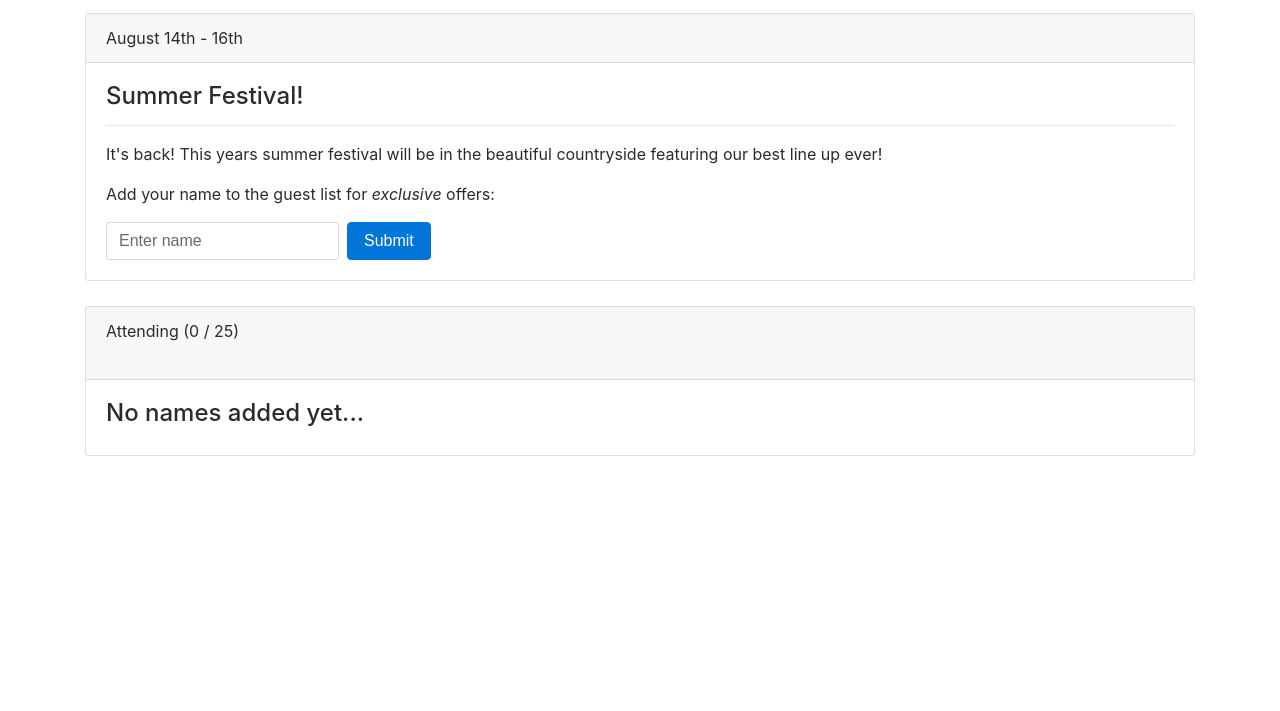
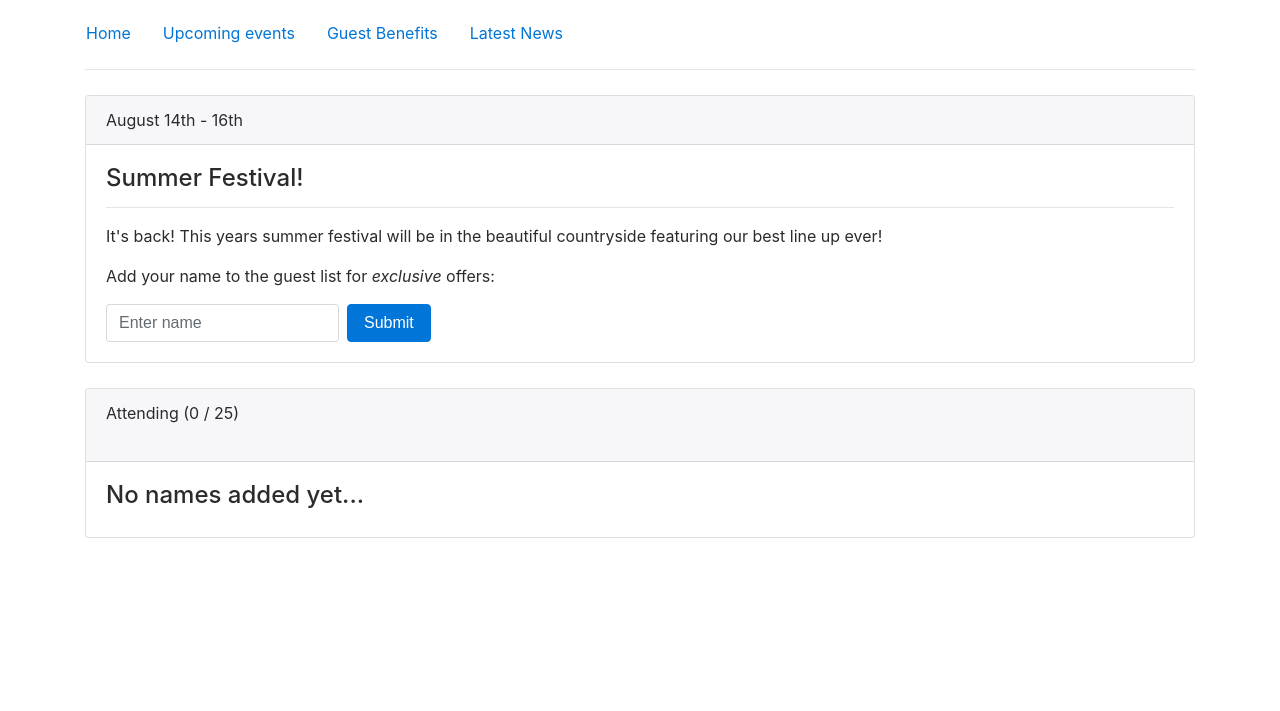
Before and after one commit to MartaP93/vue-guests-list, a plain HTML site: page index.html in a window 1280 px wide. Shown: the part 89-800 px from the top of the page. Drawn offline with nearby package versions, Linux system fonts and the light colour scheme.

Commit message:
guests-lists-nav-links&keys

```diff
--- a/app.js
+++ b/app.js
@@ -38,6 +38,12 @@ new Vue({
 new Vue({
     el: '#navigation',
     data: {
-        appName: 'Guest List'
+        appName: 'Guest List',
+        navLinks: [
+            { name: "Home", id: 1, url: "https://www.google.com" },
+            { name: "Upcoming events", id: 2, url: "https://www.amazon.com" },
+            { name: "Guest Benefits", id: 3, url: "https://www.ebay.com" },
+            { name: "Latest News", id: 4, url: "https://www.facebook.com" }
+        ]
     }
 })
--- a/index.html
+++ b/index.html
@@ -18,9 +18,21 @@
       <div class="row">
         <div class="col-sm-12 text-center">
           <h1>{{ appName }}</h1>
+          <hr>
+        </div>
+        <div>
+          <ul class="nav">
+            <div v-for="navLink in navLinks" v-bind:key="navLink.id">
+              <!-- <li v-for="(value, key, index) in navLink">{{ key }} | {{ value }} | {{ index }}</li>
+              <hr> -->
+              <li class="nav-item"><a class="nav-link" v-bind:href="navLink.url">{{ navLink.name }}</a></li>
+            </div>
+          </ul>
         </div>
       </div>
+      <hr>
     </div>
+
     <div id="app">
       <div class="row">
         <div class="col-sm-12">
```
